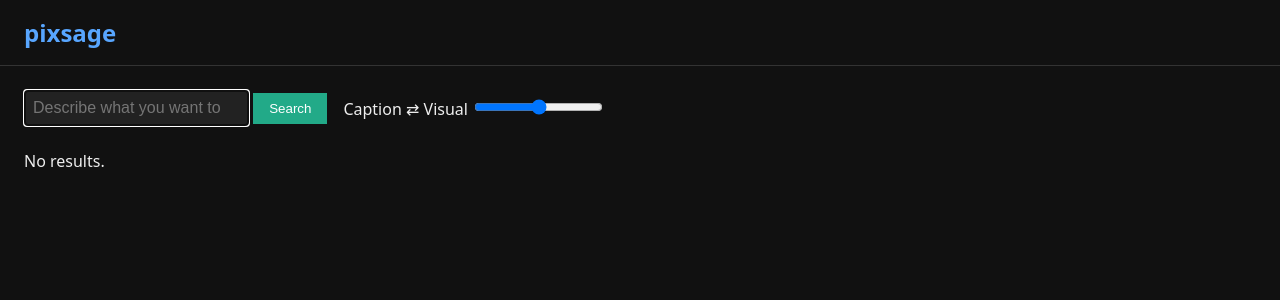
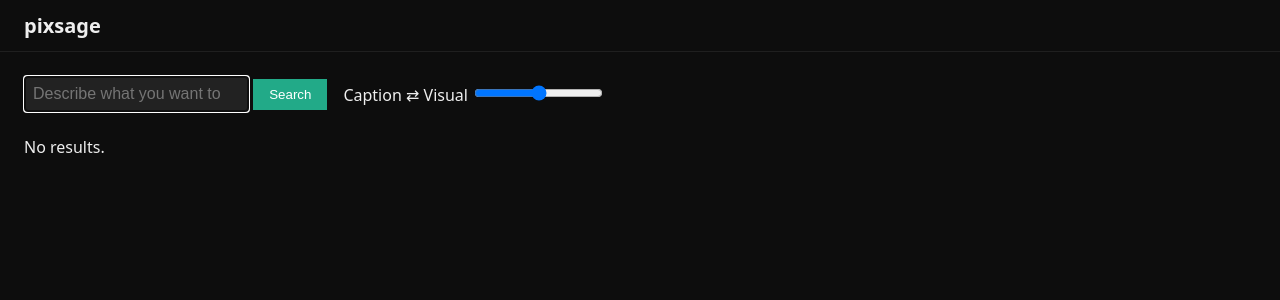
Before and after one commit to TengoAvary/pixsage, a FastAPI app: template src/pixsage/web/templates/index.html in a window 1280 px wide. Shown: the top 300 px of the page. Run offline with FastAPI, Linux system fonts and the light colour scheme; the template is opened without the code that fills it, so the values that code supplies are empty; parts of the project's set-up code (start-up, migrations or seed data) failed here and were passed over.

Commit message:
style(web): deeper bg + flex header for the restyle
Body bg #111 -> #0d0d0d; header uses flex instead of float-nav;
h1 tightened to 1.25rem/600.

```diff
--- a/src/pixsage/web/static/style.css
+++ b/src/pixsage/web/static/style.css
@@ -1,7 +1,8 @@
-body { font-family: system-ui, sans-serif; margin: 0; background: #111; color: #eee; }
-header { padding: 1rem 1.5rem; border-bottom: 1px solid #333; }
-header h1 { margin: 0; font-size: 1.5rem; }
-main { padding: 1.5rem; }
+body { font-family: system-ui, -apple-system, sans-serif; margin: 0; background: #0d0d0d; color: #eee; }
+header { display: flex; align-items: baseline; justify-content: space-between; padding: 0.75rem 1.5rem; border-bottom: 1px solid #1f1f1f; }
+header h1 { margin: 0; font-size: 1.25rem; font-weight: 600; }
+header h1 a { color: inherit; text-decoration: none; }
+main { padding: 1.5rem; max-width: 1400px; margin: 0 auto; box-sizing: border-box; }
 #search-form { display: flex; gap: 1rem; align-items: center; margin-bottom: 1.5rem; }
 #search-form input[type=search] { flex: 1; padding: 0.5rem; font-size: 1rem; background: #222; color: #eee; border: 1px solid #444; }
 #search-form button { padding: 0.5rem 1rem; background: #2a8; color: white; border: 0; cursor: pointer; }
@@ -15,8 +16,8 @@ main { padding: 1.5rem; }
 .tags { list-style: none; padding: 0; display: flex; flex-wrap: wrap; gap: 0.5rem; }
 .tags li { background: #2a2a2a; padding: 0.25rem 0.5rem; font-size: 0.85rem; }
 .more-like-this { display: inline-block; margin-top: 1rem; color: #2a8; }
-header a { color: #58a6ff; text-decoration: none; }
-header nav { float: right; margin-top: -2rem; font-size: 0.9rem; }
+header nav { margin: 0; font-size: 0.9rem; }
+header nav a { color: #58a6ff; text-decoration: none; margin-left: 1rem; }
 
 /* Explore (cluster grid) */
 .explore .subtitle { color: #888; font-size: 0.9rem; margin-bottom: 1.5rem; }
```
